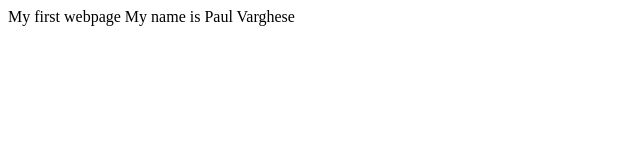
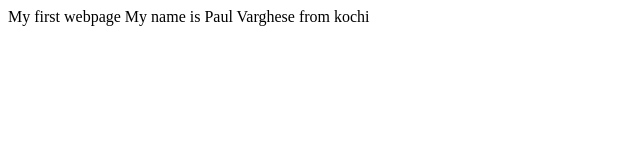
Before and after one commit to paulvonline/paul_first_repo, a plain HTML site: page index.html in a window 1280 px wide. Shown: the full height of the page, 0-640 px from the left. Drawn offline with Linux system fonts and the light colour scheme.

Commit message:
modified with more details

```diff
--- a/index.html
+++ b/index.html
@@ -1,6 +1,6 @@
 <html>
 <head> My first webpage </head>
 <body>
-My name is Paul Varghese
+My name is Paul Varghese from kochi
 </body
 </html>
```
